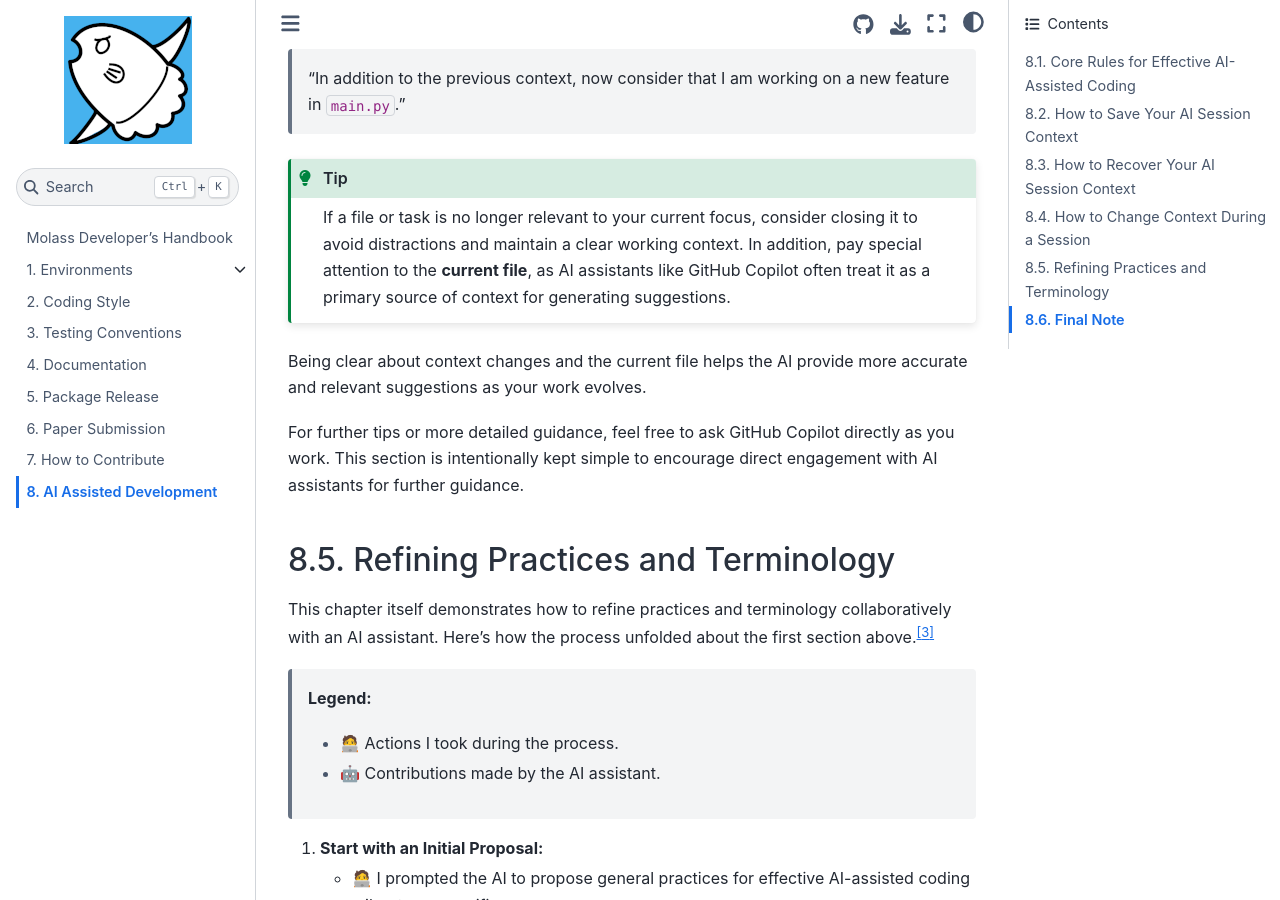
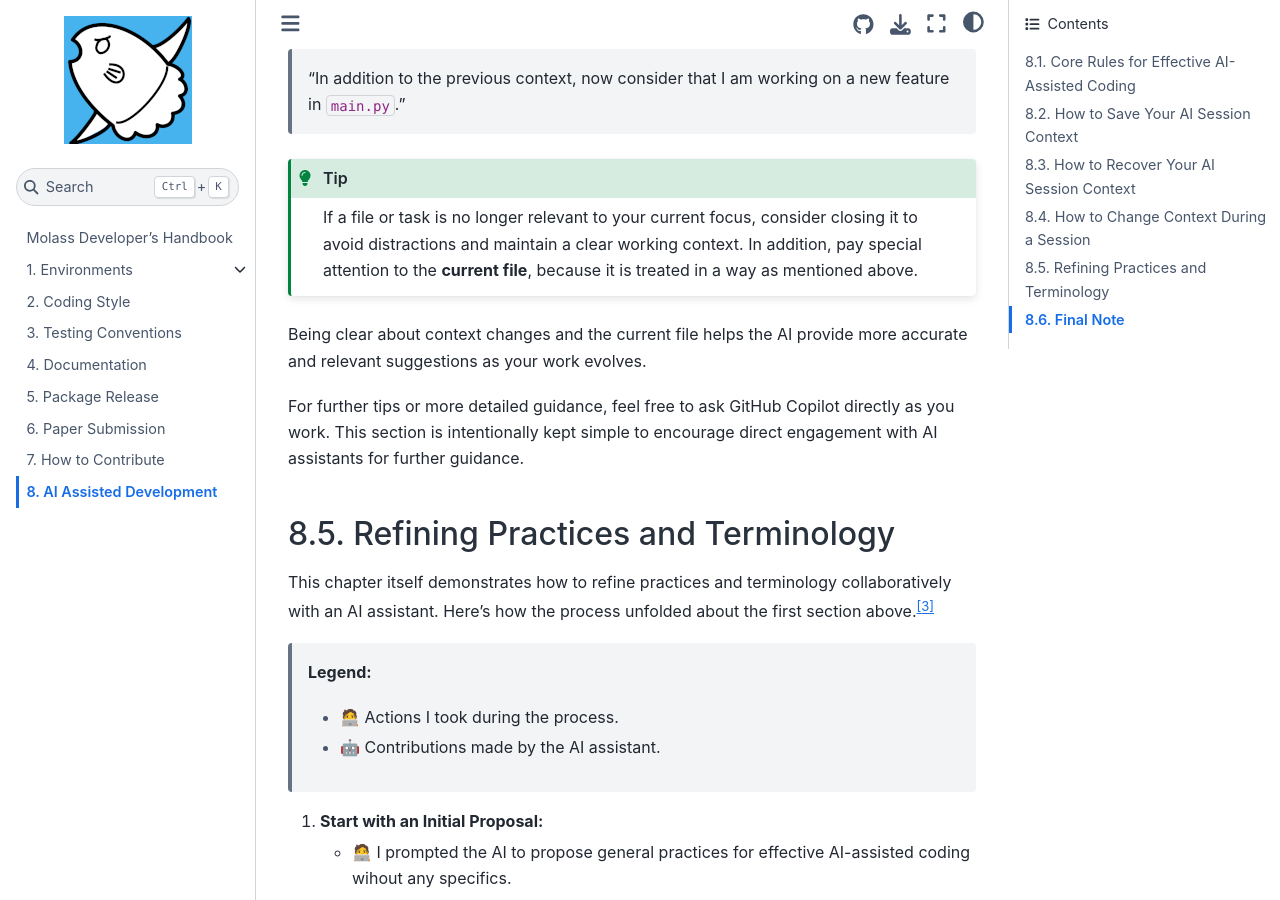
Before and after one commit to biosaxs-dev/molass-develop, a Jupyter Book: the page built from chapters/11/ai_assisted.md, in a window 1280 px wide and 900 px high, scrolled down 2353 px. Built offline with Jupyter Book 1.0.4 settings and Sphinx 7.4.7 and the Sphinx Book theme 1.1.4, drawn with Linux system fonts in a browser that asks for light colours.

Commit message:
Update the tip for better wording

````diff
--- a/chapters/11/ai_assisted.md
+++ b/chapters/11/ai_assisted.md
@@ -55,7 +55,7 @@ Or, if you want to keep some previous context but add new information:
 > “In addition to the previous context, now consider that I am working on a new feature in `main.py`.”
 
 ```{tip}
-If a file or task is no longer relevant to your current focus, consider closing it to avoid distractions and maintain a clear working context. In addition, pay special attention to the **current file**, as AI assistants like GitHub Copilot often treat it as a primary source of context for generating suggestions.
+If a file or task is no longer relevant to your current focus, consider closing it to avoid distractions and maintain a clear working context. In addition, pay special attention to the **current file**, because it is treated in a way as mentioned above.
 ```
 
 Being clear about context changes and the current file helps the AI provide more accurate and relevant suggestions as your work evolves.
````
